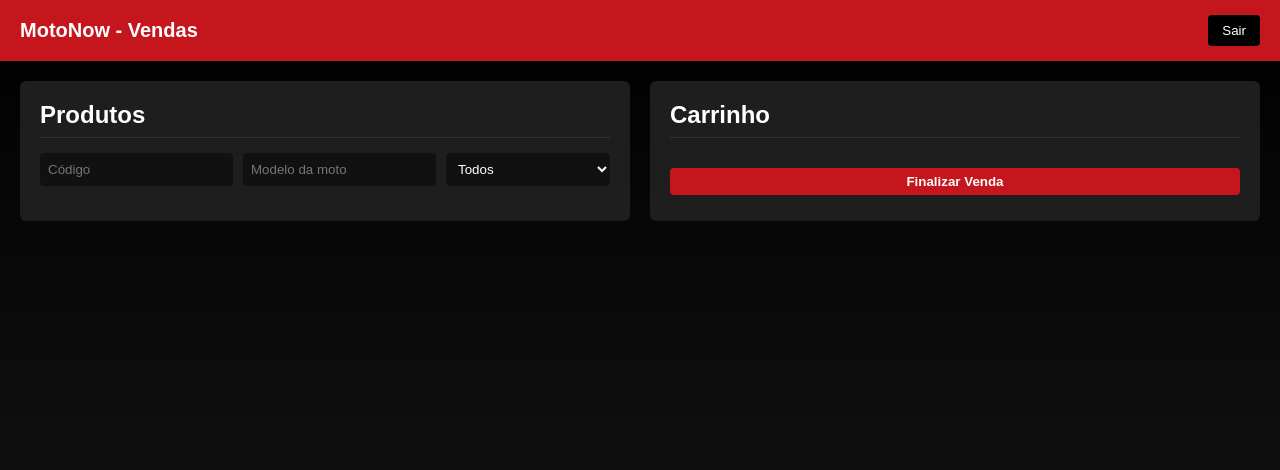
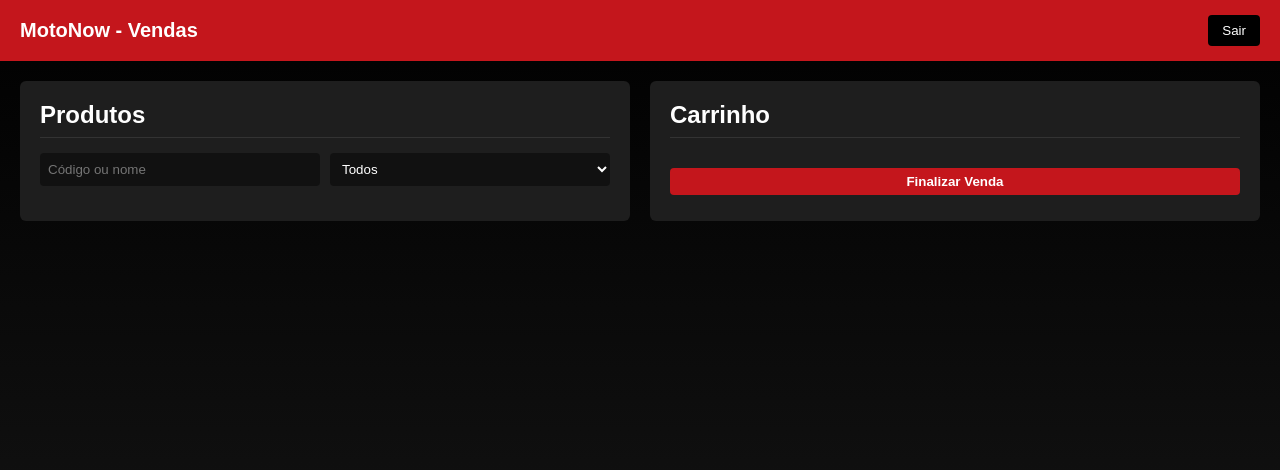
Before and after one commit to Sckxzin/MotoNow, a plain HTML site: page frontend/vendas.html in a window 1280 px wide. Drawn offline with Linux system fonts and the light colour scheme.

Commit message:
Update vendas.html

```diff
--- a/frontend/vendas.html
+++ b/frontend/vendas.html
@@ -7,40 +7,37 @@
 </head>
 <body>
 
-<header class="topbar">
+  <div class="topbar">
     <h1>MotoNow - Vendas</h1>
     <button onclick="logout()">Sair</button>
-</header>
+  </div>
 
-<main class="container">
+  <div class="container">
 
-  <section class="produtos">
+    <div class="produtos">
       <h2>Produtos</h2>
 
-    <!-- FILTROS -->
       <div class="filtros">
-      <input type="text" id="filtroCodigo" placeholder="Código">
-      <input type="text" id="filtroModelo" placeholder="Modelo da moto">
-
+        <input id="filtroTexto" placeholder="Código ou nome">
         <select id="filtroTipo">
           <option value="">Todos</option>
-        <option value="PECA">Peça</option>
-        <option value="REVISAO">Revisão</option>
+          <option value="PECA">Peças</option>
           <option value="OLEO">Óleo</option>
           <option value="CAPACETE">Capacete</option>
+          <option value="REVISAO">Revisão</option>
         </select>
       </div>
 
       <ul id="listaProdutos"></ul>
-  </section>
+    </div>
 
-  <section class="carrinho">
+    <div class="carrinho">
       <h2>Carrinho</h2>
       <ul id="listaCarrinho"></ul>
       <button onclick="finalizarVenda()">Finalizar Venda</button>
-  </section>
+    </div>
 
-</main>
+  </div>
 
 <script src="app.js"></script>
 </body>
```
Lines whose indentation alone changed are shown as unchanged.
